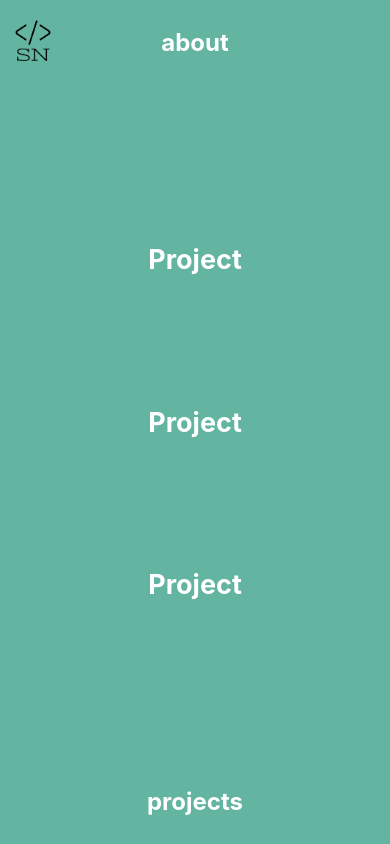
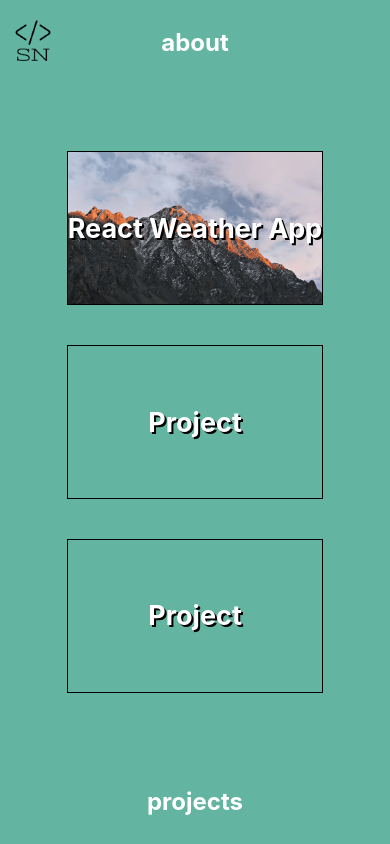
Before and after one commit to sebastiannykanen/sebastiannykanen.com, a React (Create React App) app: page /projects in a window 390 px wide. Built offline with nearby package versions, Linux system fonts and the light colour scheme.

Commit message:
mobile layout changes

```diff
--- a/src/App.css
+++ b/src/App.css
@@ -27,6 +27,21 @@ a:hover {
   position: fixed;
   left: 2%;
   top: 5%;
+}
+
+.project-card {
+  border: 1px solid black;
+  width: 30vh;
+  height: 18vh;
+  background-size: cover;
+  text-shadow: 2px 2px rgb(0, 0, 0);
+  display: flex;
+  align-items: center;
+  justify-content: center;
+}
+
+.card1 {
+  background-image: url("../public/asher-zhang-8JJ_sPcUaNA-unsplash.jpg");
 }
 
 #profile-picture {
@@ -80,13 +95,14 @@ a:hover {
 }
 
 #Projects-main {
-  min-height: 80%;
-  display: grid;
-  grid-auto-flow: column;
-  gap: 10vh;
+  display: flex;
+  flex-direction: row;
+  justify-content: space-around;
+  align-items: center;
   font-size: 24px;
   color: white;
   margin: 0 175px;
+  white-space: nowrap;
 }
 
 #About-main {
@@ -145,7 +161,6 @@ a:hover {
   }
 
   #About-main {
-    background-color: #63b4a0;
     font-size: 12px;
     margin: 0 50px;
     line-height: 1.25;
@@ -168,11 +183,23 @@ a:hover {
   }
 
   #Projects-main {
-    height: 100%;
+    flex-direction: column;
+    justify-content: space-around;
+    align-items: center;
+    font-size: 18px;
+    color: white;
+    white-space: nowrap;
+  }
+
+  .project-card {
+    border: 1px solid black;
+    width: 30vh;
+    height: 18vh;
+    margin: 20px;
+    background-size: cover;
+    text-shadow: 2px 2px rgb(0, 0, 0);
     display: flex;
-    flex-direction: column;
-    gap: 10vh;
-    font-size: 18px;
-    margin: 0;
+    align-items: center;
+    justify-content: center;
   }
 }
--- a/src/Projects.js
+++ b/src/Projects.js
@@ -6,9 +6,21 @@ function Projects(props) {
   return (
     <AnimatedPage>
       <div id="Projects-main">
-        <h2>Project</h2>
-        <h2>Project</h2>
-        <h2>Project</h2>
+        <div className="project-card card1">
+          <a href="https://weather-app.sebastiannykanen.com/">
+            <h2>React Weather App</h2>
+          </a>
+        </div>
+        <div className="project-card card2">
+          <a href="https://weather-app.sebastiannykanen.com/">
+            <h2>Project</h2>
+          </a>
+        </div>
+        <div className="project-card card3">
+          <a href="https://weather-app.sebastiannykanen.com/">
+            <h2>Project</h2>
+          </a>
+        </div>
       </div>
     </AnimatedPage>
   );
```
Also changed, not shown: public/asher-zhang-8JJ_sPcUaNA-unsplash.jpg (added), public/reed-geiger-_yXN-3jHrfg-unsplash.jpg (added).
